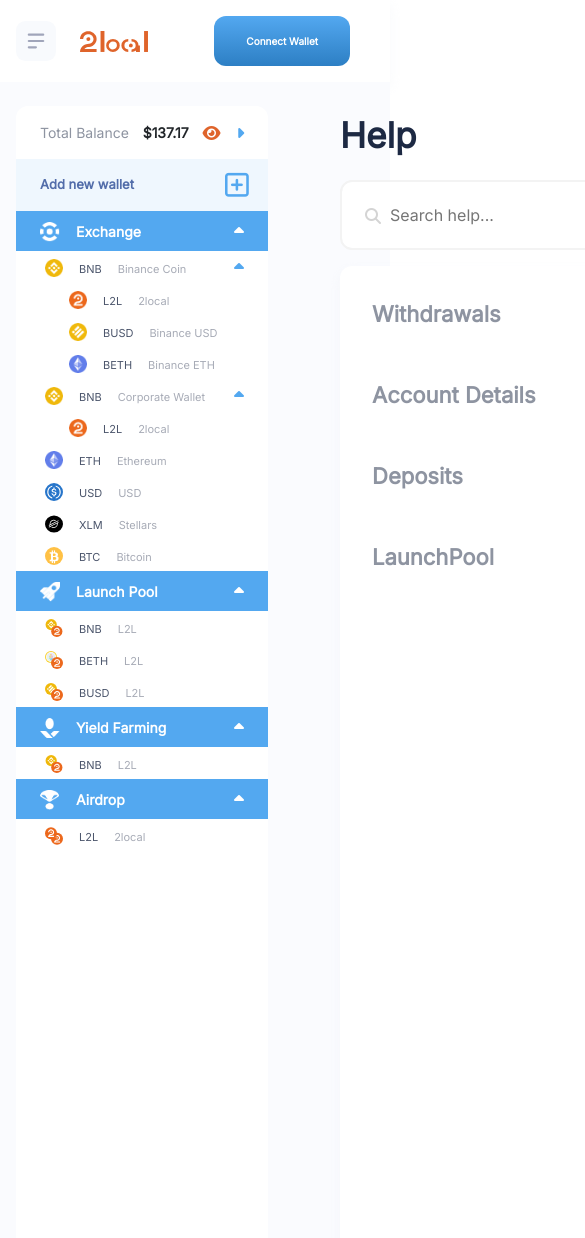
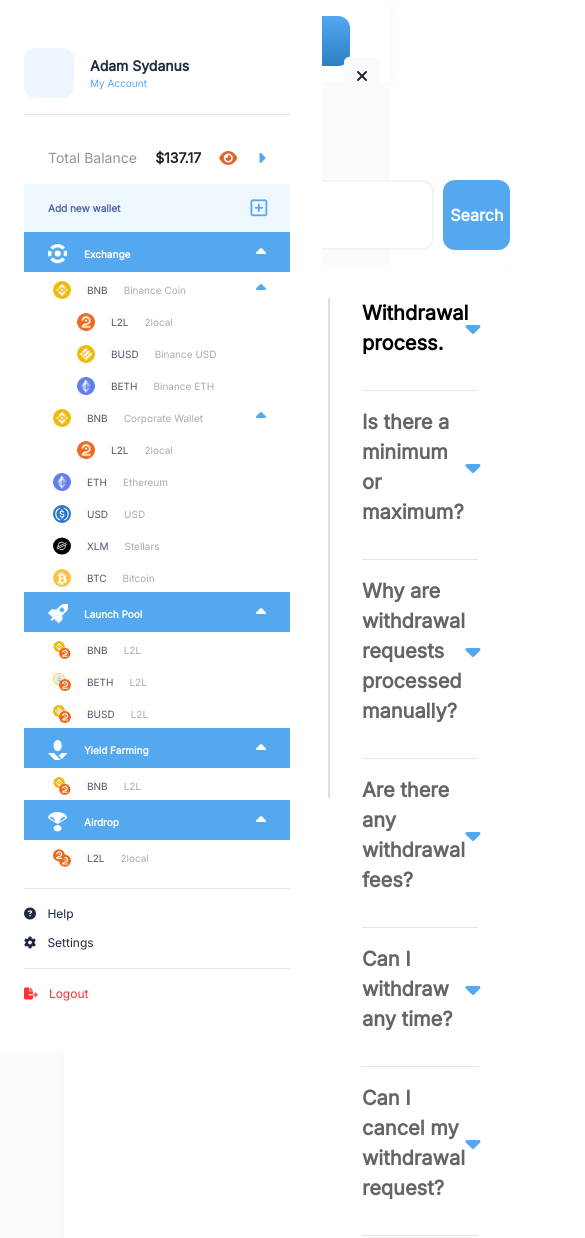
Before and after one commit to softwaredev63/2local_dashboard, a React (Create React App) app: page /help in a window 390 px wide. Shown: the top 1238 px of the page, 585 px wide, since content can reach past the window. Built offline with nearby package versions, Linux system fonts and the light colour scheme.

Commit message:
sidebar responsive

```diff
--- /dev/null
+++ b/src/components/Layout.css
@@ -0,0 +1,17 @@
+.layout-container {
+	position: relative;
+}
+
+.sidebar-mobile {
+	display: none;
+}
+
+@media (max-width: 768px) {
+	.sidebar-desktop {
+		display: none;
+	}
+
+	.sidebar-mobile {
+		display: block;
+	}
+}
--- a/src/components/Layout.js
+++ b/src/components/Layout.js
@@ -12,6 +12,8 @@
 import IndividualLaunchPool from "./LaunchPool/IndividualLaunchPool";
 import Help from "./Help/Help";
 import Airdrops from "./Airdrops/Airdrops";
+import "./Layout.css";
+import SidebarMobile from "./Sidebar/SidebarMobile";
 
 function Layout({ name = "dashboard" }) {
 	const data = Data;
@@ -47,7 +49,7 @@
 	}, [isOpen]);
 
 	return (
-		<div>
+		<div className="layout-container">
 			<Navbar
 				setisOpen={setisOpen}
 				isOpen={isOpen}
@@ -63,12 +65,24 @@
 							: "body-left-notdashboard"
 					} `}
 				>
+					<div className="sidebar-desktop">
 						<Sidebar
 							data={data}
 							isOpen={isOpen}
 							subOpen={subOpen}
 							setsubOpen={setsubOpen}
 						/>
+					</div>
+
+					<div className="sidebar-mobile">
+						<SidebarMobile
+							data={data}
+							isOpen={isOpen}
+							subOpen={subOpen}
+							setsubOpen={setsubOpen}
+							setisOpen={setisOpen}
+						/>
+					</div>
 
 					<IndividualValues
 						data={data}
--- a/src/components/Navbar/Dropdown.css
+++ b/src/components/Navbar/Dropdown.css
@@ -38,3 +38,14 @@
 .dropdown-container > div {
 	margin-bottom: 2px;
 }
+
+@media (max-width: 768px) {
+	.dropdown-link,
+	.dropdown-bottom {
+		font-size: 12px;
+	}
+
+	.dropdown-link > div {
+		margin-bottom: 0.7rem;
+	}
+}
--- a/src/components/Sidebar/List.css
+++ b/src/components/Sidebar/List.css
@@ -96,3 +96,17 @@
 .pointer {
 	cursor: pointer;
 }
+
+@media (max-width: 768px) {
+	.listHeadTitleStyle {
+		font-size: 10px;
+	}
+
+	.title {
+		font-size: 10px;
+	}
+
+	.desc {
+		font-size: 10px;
+	}
+}
--- a/src/components/Sidebar/ListHead.js
+++ b/src/components/Sidebar/ListHead.js
@@ -33,7 +33,7 @@
 						dispatch(setListHeadShow({ idx: idx, flag: !isOpen }));
 					}}
 					style={caretStyle}
-					class="fas fa-caret-down"
+					class="fas fa-caret-down "
 				></i>
 			</div>
 
--- a/src/components/Sidebar/Sidebar.css
+++ b/src/components/Sidebar/Sidebar.css
@@ -1,5 +1,5 @@
 .sidebar-container {
-	z-index: 3;
+	z-index: 5;
 }
 
 .balanceStyle {
@@ -101,3 +101,91 @@
 	color: #df642b;
 	width: 20px;
 }
+
+@media (max-width: 768px) {
+	.innerContainer {
+		border-radius: 0px;
+		padding-left: 1.5rem;
+		padding-right: 2rem;
+		padding-top: 3rem;
+		padding-bottom: 3rem;
+	}
+
+	.addWallet {
+		font-size: 10px;
+	}
+
+	.addSquare {
+		transform: scale(1.2);
+	}
+}
+
+@keyframes close-sidebar-mobile {
+	from {
+		transform: translateX(0);
+		width: 85vw;
+	}
+	to {
+		transform: translateX(-500px);
+		width: 0px;
+		height: 0;
+		min-width: 0;
+	}
+}
+
+@keyframes open-sidebar-mobile {
+	from {
+		transform: translateX(-500px);
+		width: 0px;
+		min-width: 0;
+	}
+	to {
+		transform: translateX(0);
+		width: 85vw;
+	}
+}
+
+.sidebar-open-mobile {
+	animation-name: open-sidebar-mobile;
+	animation-duration: 1s;
+
+	animation-fill-mode: forwards;
+	overflow: hidden;
+	position: absolute;
+	top: -82px;
+}
+
+.sidebar-close-mobile {
+	position: absolute;
+	top: -82px;
+
+	animation-name: close-sidebar-mobile;
+	animation-duration: 1s;
+
+	animation-fill-mode: forwards;
+	overflow: hidden;
+}
+
+.sidebar-profile-name {
+	color: #1d2943;
+	font-weight: bold;
+	font-size: 14px;
+}
+
+.sidebar-myaccount {
+	color: #53a8f0;
+	font-size: 10px;
+}
+
+.close-box {
+	z-index: 9;
+	top: -25px;
+	right: 10px;
+	position: absolute;
+	background: #f8fafd 0% 0% no-repeat padding-box;
+	border-radius: 5px;
+	width: fit-content;
+	padding: 7px;
+	padding-left: 12px;
+	padding-right: 12px;
+}
--- /dev/null
+++ b/src/components/Sidebar/SidebarMobile.js
@@ -0,0 +1,96 @@
+import React from "react";
+import { selectData, setSettingsTab } from "../../slices/slice";
+import { useDispatch, useSelector } from "react-redux";
+import List from "./List";
+import Rectangle from "../../assets/Rectangle 337.svg";
+import "./Sidebar.css";
+import { Link } from "react-router-dom";
+
+function SidebarMobile({ isOpen, setsubOpen, subOpen, setisOpen }) {
+	const data = useSelector(selectData);
+	const dispatch = useDispatch();
+	return (
+		<>
+			<div
+				className={`sidebar-container d-flex    text-left  ${
+					!isOpen ? "sidebar-close-mobile" : "sidebar-open-mobile"
+				}`}
+			>
+				<div className="innerContainer">
+					<div className="d-flex align-items-center">
+						<img
+							width="50px"
+							className="mr-3"
+							src={Rectangle}
+							alt=""
+						/>
+						<div>
+							<div className="sidebar-profile-name">
+								Adam Sydanus
+							</div>
+							<div className="sidebar-myaccount">My Account</div>
+						</div>
+					</div>
+					<hr />
+					<div className="d-flex align-items-center justify-content-between pl-4 pt-3 pr-4 pb-3">
+						<div className="balanceStyle">Total Balance</div>
+						<div className="font-weight-bold balanceAmount">
+							$137.17
+						</div>
+						<i class="fas fa-eye eye"></i>
+						<i
+							onClick={() => {
+								setsubOpen(!subOpen);
+							}}
+							style={{
+								color: "#53A8F0",
+								transform: subOpen ? "rotate(180deg)" : "",
+							}}
+							class="fas fa-caret-right"
+						></i>
+					</div>
+
+					<div className="d-flex align-items-center justify-content-between pl-4 pt-3 pr-4 pb-3 wallet">
+						<span className="font-weight-bold addWallet">
+							Add new wallet
+						</span>
+						<i class="far fa-plus-square ml-5 addSquare"></i>
+					</div>
+
+					<List data={data} />
+
+					<hr />
+					<Link to="/help" className="dropdown-link">
+						{" "}
+						<div>
+							<i class="mr-2 fas fa-question-circle"></i> Help
+						</div>
+					</Link>
+
+					<Link
+						onClick={() => {
+							dispatch(setSettingsTab("General"));
+						}}
+						to="/settings"
+						className="dropdown-link"
+					>
+						<div>
+							<i class="mr-2 fas fa-cog"></i> Settings
+						</div>
+					</Link>
+					<hr />
+					<div className="dropdown-bottom">
+						<i class="mr-2 fas fa-file-export"></i> Logout
+					</div>
+				</div>
+			</div>
+			{isOpen && (
+				<div className="close-box" onClick={() => setisOpen(false)}>
+					<i class="fas fa-times"></i>
+				</div>
+			)}
+		</>
+	);
+}
+
+export default SidebarMobile;
```
Lines whose indentation alone changed are shown as unchanged.
